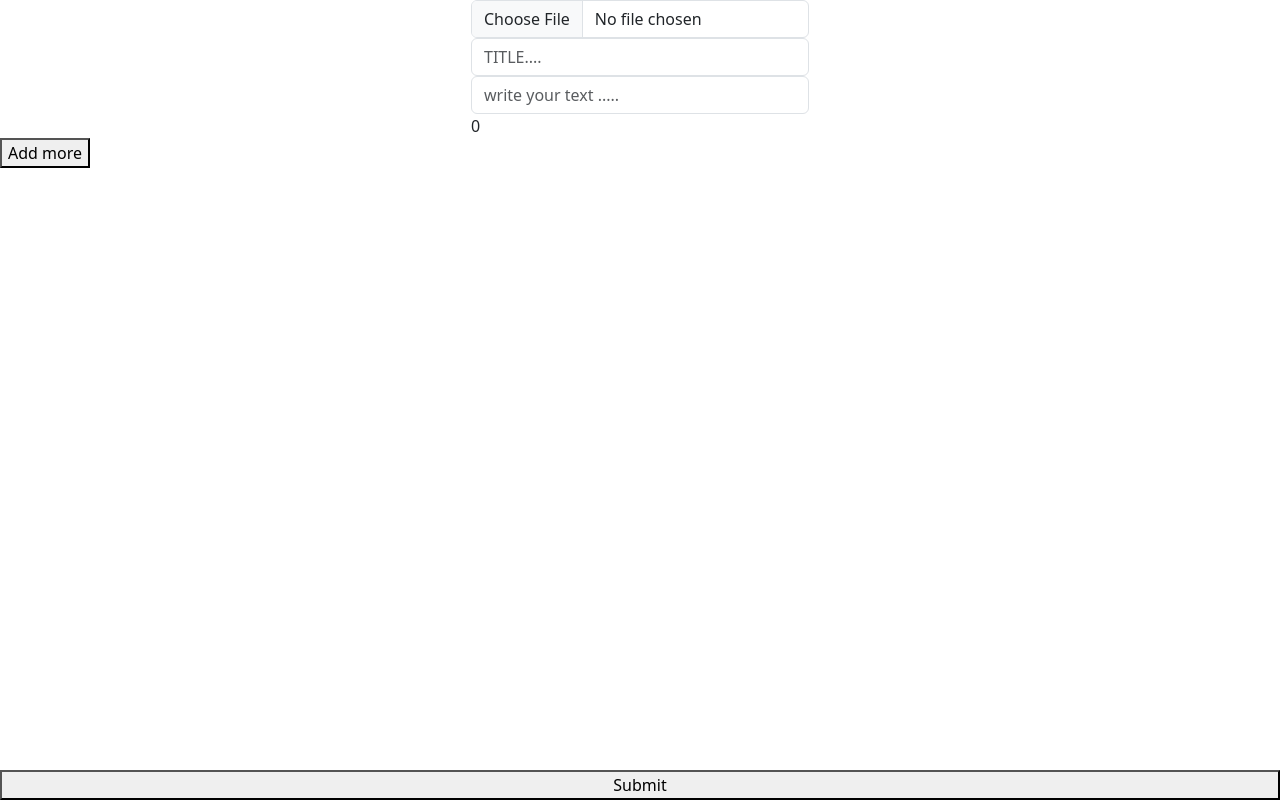
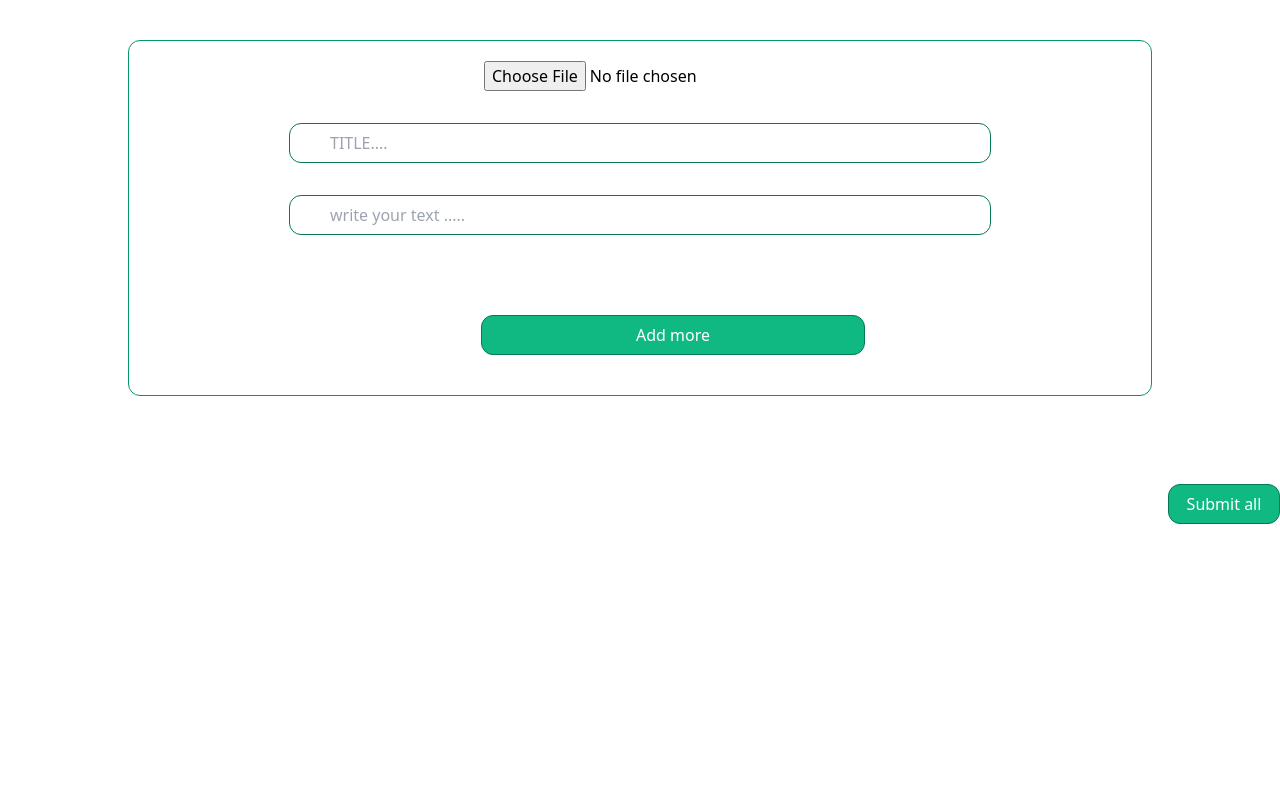
Before and after one commit to itsrichard3/o-pep-v2, a PHP site: page /ADD_ARTICLE.php in a window 1280 px wide. Run offline with PHP 8.4, Linux system fonts and the light colour scheme; data that the repository does not hold is empty.

Commit message:
last changes

```diff
--- a/ADD_ARTICLE.php
+++ b/ADD_ARTICLE.php
@@ -89,22 +89,23 @@ $counter = 0;
 <head>
     <meta charset="UTF-8">
     <meta name="viewport" content="width=device-width, initial-scale=1.0">
-    <link href="https://cdn.jsdelivr.net/npm/bootstrap@5.3.2/dist/css/bootstrap.min.css" rel="stylesheet" integrity="sha384-T3c6CoIi6uLrA9TneNEoa7RxnatzjcDSCmG1MXxSR1GAsXEV/Dwwykc2MPK8M2HN" crossorigin="anonymous">
+       <link href="https://cdn.jsdelivr.net/npm/tailwindcss@2.2.19/dist/tailwind.min.css" rel="stylesheet">
+
     <title>Add articles</title>
 </head>
 <body>
-  <div class="hero d-flex align-items-center justify-content-center">
+  <div class="hero border border-green-600 max-w-5xl mx-auto rounded-xl mb-3 pl-40 pr-40  mt-10   "">
   <!-- <div class="preview h-50 w-50 d-flex align-items-center justify-content-center">
         <img class="previewimage w-50 h-50" src="" alt="Preview">
     </div> -->
 
     <form action="./app/funcs/massInsertion.php" method="POST" class="forma d-flex flex-column" enctype="multipart/form-data">
-    <div>
-        <input type="file" id="upload_img" class="form-control" name="article_image[]" >
-        <input type="text" placeholder="TITLE...." class="form-control" name="article_title[]">
-        <input type="text" placeholder="write your text ....." class="form-control" name="article_text[]">
+    <div class="flex flex-col gap-8 items-center mt-5">
+        <input  type="file" id="upload_img" class="form-control" name="article_image[]" >
+        <input  class="w-full h-10 border border-green-700 rounded-xl pl-10"  type="text" placeholder="TITLE...." class="form-control" name="article_title[]">
+        <input class="w-full h-10 border border-green-700 rounded-xl pl-10 " type="text" placeholder="write your text ....." class="form-control" name="article_text[]">
         <input type="hidden" name="theme" value="<?php echo $theme ?>">
-        <div class="checkboxes d-flex flex-column">
+        <div class="checkboxes mr-96">
             <?php
             $tag=$con->prepare("SELECT * FROM theme_tag
             JOIN tag ON tag.tag_id = theme_tag.tag_id
@@ -117,8 +118,8 @@ $counter = 0;
             while($row = $result->fetch_assoc()) {
 
                 ?>
-                <div>
-                <input type="checkbox" class="form-check-input" value="<?php echo $row['tag_id']?>" name="tags[<?php echo $counter?>][]">
+                <div class=" border border-green-500 mb-5 rounded-xl pl-3 pr-4 h-7">
+                <input type="checkbox" class="" value="<?php echo $row['tag_id']?>" name="tags[<?php echo $counter?>][]">
                 <label for="checkbox"><?php echo $row['tag_name']?></label>
                 </div>
                 <?php
@@ -127,16 +128,36 @@ $counter = 0;
         </div>
         </div>
 
-        <?php echo $counter ?>
 
         <input type="hidden" value="0" name="counter" id="counter">
 
-        <button type="submit" name="submit" class="fixed-bottom" id="submitAll">Submit</button>
+        <div class="max-w-3xl mx-auto pl-56 mt-12">
+  <button type="submit" name="submit" class=" fixed bottom-64 right-0 mb-5  w-28 h-10 rounded-xl hover:bg-white hover:text-green-600 border border-green-700 bg-green-500 text-white duration-300 ease-in-out" id="submitAll">Submit all</button>
+  <?php
+  if(isset($_GET['LF_error'])){
+    echo '<div><p class="text-red-400 mb-3">'.$_GET['LF_error'].'</p></div>';
+  }
+  if(isset($_GET['WF_error'])){
+    echo '<div><p class="text-red-400 mb-3">'.$_GET['WF_error'].'</p></div>';
+  }
+  if(isset($_GET['error'])){
+    echo '<div><p class="text-red-400 mb-3">'.$_GET['error'].'</p></div>';
+  }
+  if(isset($_GET['Empty_error'])){
+    echo '<div><p class="text-red-400 mb-3">'.$_GET['Empty_error'].'</p></div>';
+  }
+  ?>
 
+</div>
     </form>
 
-  </div>
-  <button id="addmore" class="text-center" onclick="add()">Add more</button>
+
+
+
+  <button id="addmore" class=" ml-48 mb-10 mx-auto w-96 h-10 rounded-xl hover:text-green-600 border border-green-700 bg-green-500 text-white hover:bg-white duration-300 ease-in-out" onclick="add()">Add more</button>
+
+ </div>
+
 
 
 
--- a/AFFICHAGE.php
+++ b/AFFICHAGE.php
@@ -8,10 +8,10 @@ if(isset($_GET['themesearch'])){
     while($row = $result->fetch_assoc()) {
         $articleID = $row['article_id'];
         ?>
-        <div onclick="attachClickListeners(<?php echo $row['article_id']?>)" class="card  h-96 ml-7 border border-green-500 rounded-xl transition-transform duration-300 ease-in-out transform hover:scale-110 hover:shadow-2xl mr-4" data-key="<?php echo $row['article_id']?>">
+        <div onclick="attachClickListeners(<?php echo $row['article_id']?>)" class="card  ml-7 border border-green-500 rounded-xl transition-transform duration-300 ease-in-out transform hover:scale-105 hover:shadow-2xl mr-4" data-key="<?php echo $row['article_id']?>">
             <div class="ml-5 mr-5 mt-5 mb-5">
                         <h1  class="text-2xl text-center font-semibold mb-3 "><?php echo $row['article_title']?></h1>
-                        <img class=" h-56 w-56 mb-5" src="./assets/imgs/uploads/<?php echo $row['article_img'] ?>" alt="">
+                        <img class=" h-96 w-96 mb-5" src="./assets/imgs/uploads/<?php echo $row['article_img'] ?>" alt="">
                         <h3 class=" font-sans"><?php echo $row['article_text']?></h3>
                     </div>
                     </div>
--- a/FILTER.php
+++ b/FILTER.php
@@ -18,10 +18,10 @@ if(isset($_GET['array']) && $_GET['array'] !=='') {
     $result = $filter->get_result();
     while($row = $result->fetch_assoc()) {
         ?>
-        <div onclick="attachClickListeners(<?php echo $row['article_id']?>)" class="card  h-96 ml-7 border border-green-500 rounded-xl transition-transform duration-300 ease-in-out transform hover:scale-110 hover:shadow-2xl mr-4" data-key="<?php echo $row['article_id']?>">
+        <div onclick="attachClickListeners(<?php echo $row['article_id']?>)" class="card ml-7 border border-green-500 rounded-xl transition-transform duration-300 ease-in-out transform hover:scale-105 hover:shadow-2xl mr-4" data-key="<?php echo $row['article_id']?>">
                     <div class="ml-5 mr-5 mt-5 mb-5">
                         <h1  class="text-2xl text-center font-semibold mb-3 "><?php echo $row['article_title']?></h1>
-                        <img class=" h-56 w-56 mb-5" src="./assets/imgs/uploads/<?php echo $row['article_img'] ?>" alt="">
+                        <img class=" h-96 w-96 mb-5" src="./assets/imgs/uploads/<?php echo $row['article_img'] ?>" alt="">
                         <h3 class=" font-sans"><?php echo $row['article_text']?></h3>
                     </div>
                     </div>
--- a/pagination.php
+++ b/pagination.php
@@ -11,10 +11,10 @@ if(isset($_POST['page']) && isset($_POST['theme'])) {
         $result = $select->get_result();
         while($row = $result->fetch_assoc()) {
             ?>
-            <div onclick="attachClickListeners(<?php echo $row['article_id']?>)" class="card  h-96 ml-7 border border-green-500 rounded-xl transition-transform duration-300 ease-in-out transform hover:scale-110 hover:shadow-2xl mr-4" data-key="<?php echo $row['article_id']?>">
+            <div onclick="attachClickListeners(<?php echo $row['article_id']?>)" class="card   ml-7 border border-green-500 rounded-xl transition-transform duration-300 ease-in-out transform hover:scale-105 hover:shadow-2xl mr-4" data-key="<?php echo $row['article_id']?>">
             <div class="ml-5 mr-5 mt-5 mb-5">
                         <h1  class="text-2xl text-center font-semibold mb-3 "><?php echo $row['article_title']?></h1>
-                        <img class=" h-56 w-56 mb-5" src="./assets/imgs/uploads/<?php echo $row['article_img'] ?>" alt="">
+                        <img class="h-96 w-96 mb-5" src="./assets/imgs/uploads/<?php echo $row['article_img'] ?>" alt="">
                         <h3 class=" font-sans"><?php echo $row['article_text']?></h3>
                     </div>
                     </div>
```
Also changed, not shown: SEARCH.php (+4 -4 lines), app/funcs/massInsertion.php (+9 -4 lines), articles.php (+35 -31 lines), blog.php (+4 -4 lines), tags.php (+12 -5 lines).
